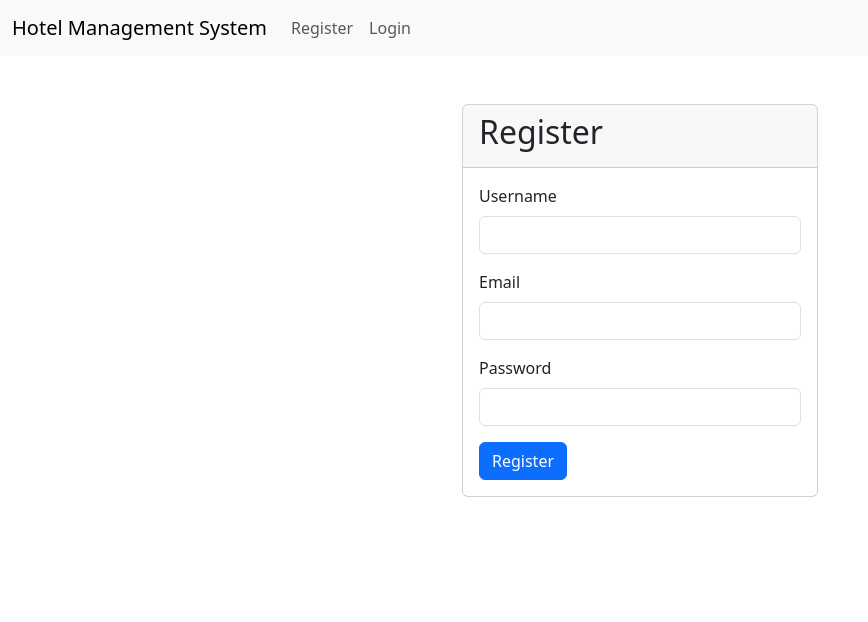
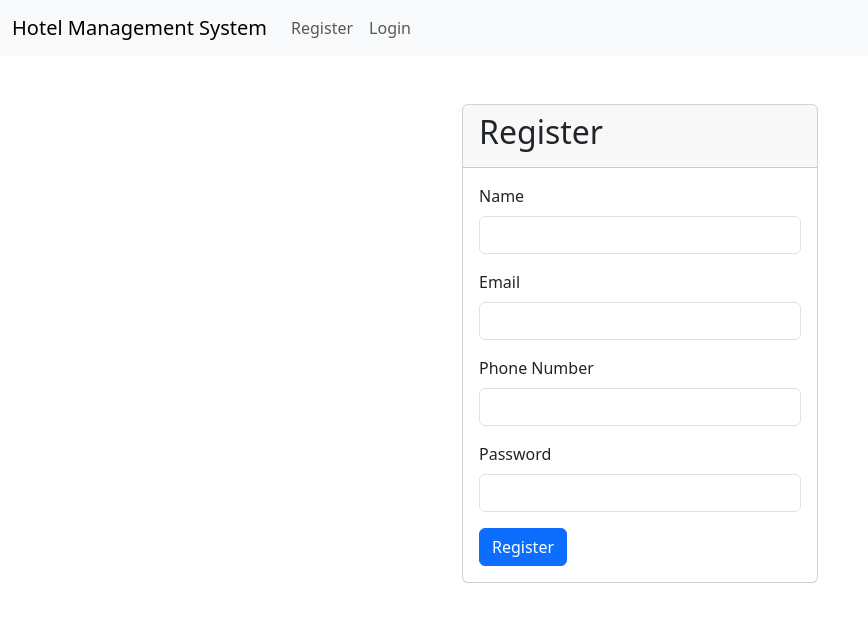
Before and after one commit to HARISH04SS/HotelApplicationFrontEnd, a React (Vite) app: page /register in a window 1280 px wide. Shown: the top 622 px of the page, without its empty margins (0-868 px from the left). Built offline with nearby package versions, Linux system fonts and the light colour scheme.

Commit message:
registration page set state is done

```diff
--- a/package.json
+++ b/package.json
@@ -10,9 +10,11 @@
     "preview": "vite preview"
   },
   "dependencies": {
+    "@reduxjs/toolkit": "^2.2.7",
     "bootstrap": "^5.3.3",
     "react": "^18.3.1",
     "react-dom": "^18.3.1",
+    "react-redux": "^9.1.2",
     "react-router-dom": "^6.26.2"
   },
   "devDependencies": {
--- /dev/null
+++ b/src/app/store.js
@@ -0,0 +1,11 @@
+import { configureStore } from "@reduxjs/toolkit";
+import regsiterReducer from "../features/Residents/registerSlice"
+const store = configureStore(
+    {
+        reducer:{
+            register:regsiterReducer,
+        }
+    }
+);
+
+export default store;
--- a/src/components/Register.jsx
+++ b/src/components/Register.jsx
@@ -1,4 +1,16 @@
+import { useDispatch, useSelector } from "react-redux";
+import { selectEmail, selectName, selectPassword, selectPhonenumber, setEmail, setName, setPassword, setPhonenumber } from "../features/Residents/registerSlice";
+
 const Register = () => {
+    const name = useSelector(selectName);
+    const email = useSelector(selectEmail);
+    const phonenumber = useSelector(selectPhonenumber);
+    const password = useSelector(selectPassword);
+    const dispatch = useDispatch();
+    const handleRegister = (e)=>{
+        e.preventDefault();
+        console.log(name,email,phonenumber,password);
+    }
     return (
       <div className="container mt-5">
         <div className="row justify-content-center">
@@ -8,18 +20,26 @@ const Register = () => {
                 <h2>Register</h2>
               </div>
               <div className="card-body">
-                <form>
+                <form onSubmit={handleRegister}>
                   <div className="mb-3">
-                    <label htmlFor="username" className="form-label">Username</label>
-                    <input type="text" className="form-control" id="username" />
+                    <label htmlFor="name" className="form-label">Name</label>
+                    <input type="text" className="form-control" id="name" value={name}
+                    onChange={(e)=>dispatch(setName(e.target.value))}/>
                   </div>
                   <div className="mb-3">
                     <label htmlFor="email" className="form-label">Email</label>
-                    <input type="text" className="form-control" id="email" />
+                    <input type="text" className="form-control" id="email" value={email}
+                    onChange={(e)=>dispatch(setEmail(e.target.value))}/>
+                  </div>
+                  <div className="mb-3">
+                    <label htmlFor="phonenumber" className="form-label">Phone Number</label>
+                    <input type="phonenumber" className="form-control" id="phonenumber" value={phonenumber}
+                    onChange={(e)=>dispatch(setPhonenumber(e.target.value))}/>
                   </div>
                   <div className="mb-3">
                     <label htmlFor="password" className="form-label">Password</label>
-                    <input type="password" className="form-control" id="password" />
+                    <input type="password" className="form-control" id="password" value={password}
+                    onChange={(e)=>dispatch(setPassword(e.target.value))} />
                   </div>
                   <button type="submit" className="btn btn-primary">Register</button>
                 </form>
--- /dev/null
+++ b/src/features/Residents/registerSlice.js
@@ -0,0 +1,34 @@
+import { createSlice } from "@reduxjs/toolkit";
+
+export const registerSlice = createSlice({
+    name:'register',
+    initialState:{
+        name:"",
+        email:"",
+        phonenumber:"",
+        password:""
+    },
+    reducers:{
+        setName:(state,action) =>{
+            state.name = action.payload
+        },
+        setEmail:(state,action) =>{
+            state.email = action.payload
+        },
+        setPhonenumber:(state,action)=>{
+            state.phonenumber = action.payload
+        },
+        setPassword:(state,action)=>{
+            state.password = action.payload
+        }
+    }
+});
+
+export const {setName,setEmail,setPhonenumber,setPassword} = registerSlice.actions;
+
+export const selectName = state => state.register.name;
+export const selectEmail = state => state.register.email;
+export const selectPhonenumber = state=> state.register.phonenumber;
+export const selectPassword = state => state.register.password;
+
+export default registerSlice.reducer;
--- a/src/main.jsx
+++ b/src/main.jsx
@@ -2,6 +2,11 @@ import { createRoot } from 'react-dom/client'
 import App from './App.jsx'
 import 'bootstrap/dist/css/bootstrap.css'
 import 'bootstrap/dist/js/bootstrap.bundle.js'
+import { Provider } from 'react-redux'
+import store from './app/store.js'
 createRoot(document.getElementById('root')).render(
-    <App />
+
+    <Provider store={store}>
+       <App />
+    </Provider>
 )
```
Also changed, not shown: 1 other file (tests, documents, lock files or other folders).
